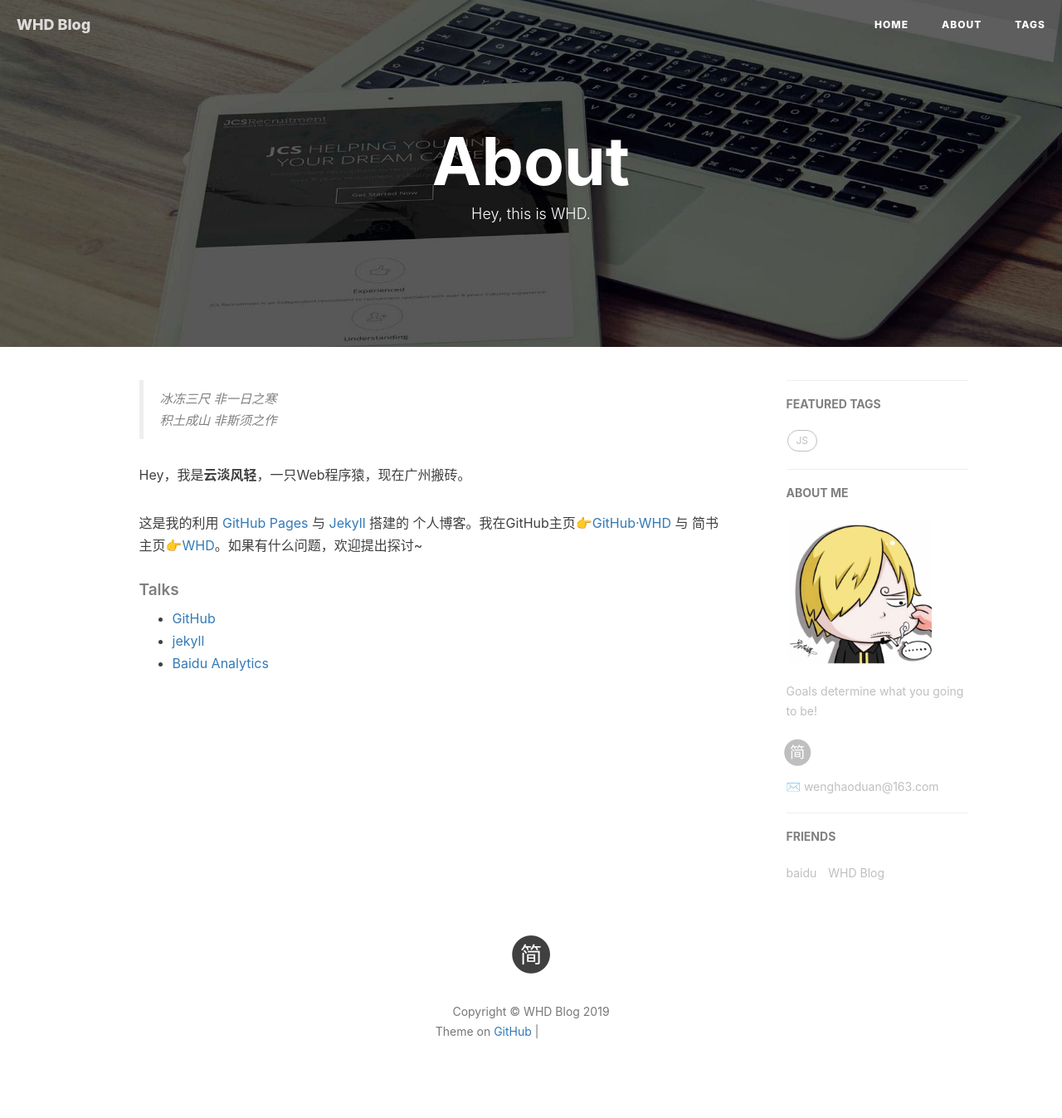
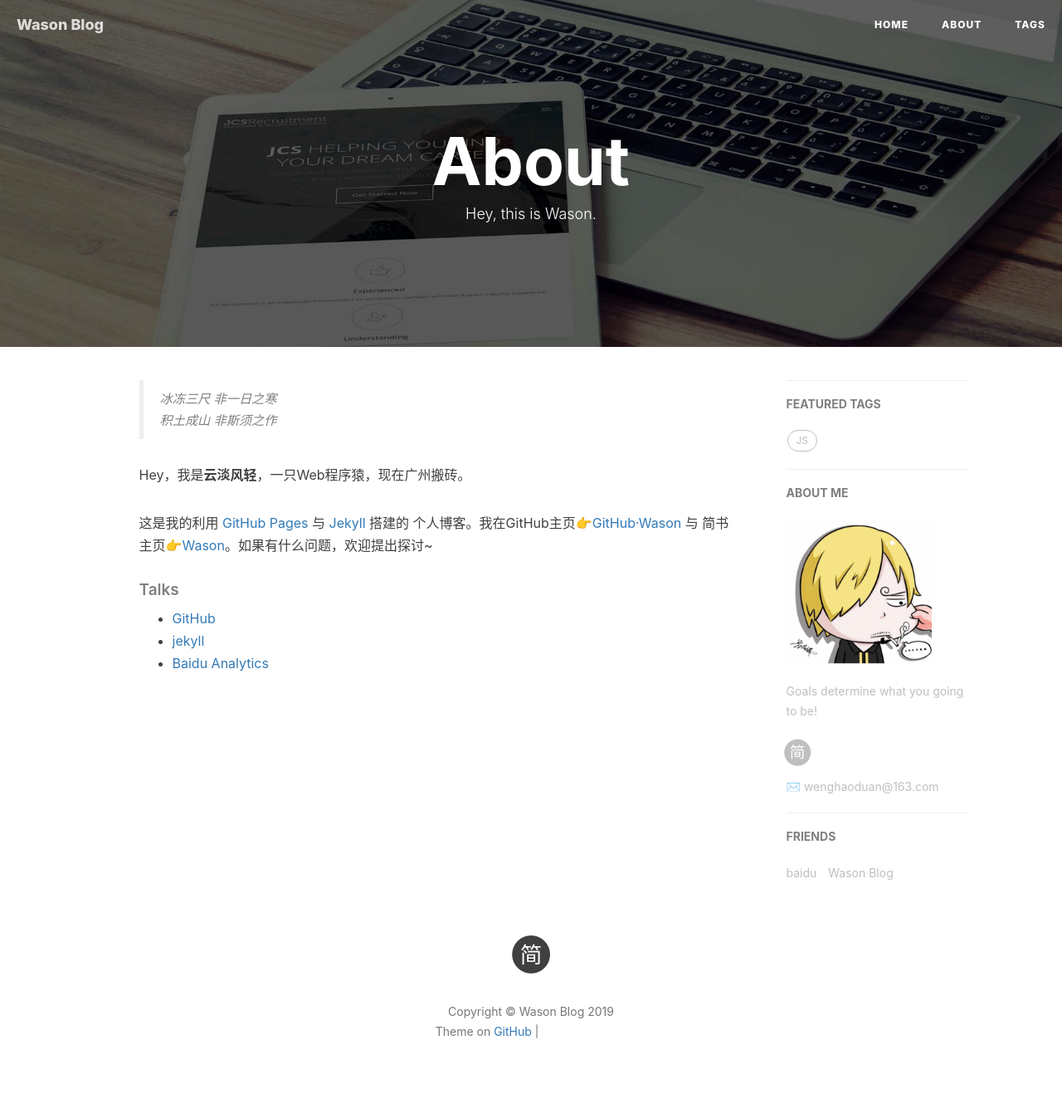
Before and after one commit to hao419/hao419.github.io, a Jekyll site: the page built from about.html, in a window 1280 px wide. Shown: the whole page at 83% size. Built offline with Jekyll 4.4.1, drawn with Linux system fonts in a browser that asks for light colours; nearby versions of some CDN libraries; comment, search, counter and statistics services are not loaded; grey boxes are pictures that could not be loaded.

Commit message:
更改名称

```diff
--- a/_config.yml
+++ b/_config.yml
@@ -1,10 +1,10 @@
 # Site settings
-title: WHD Blog
-SEOTitle: 云淡风轻的博客 | WHD Blog
+title: Wason Blog
+SEOTitle: Wason的博客 | Wason Blog
 header-img: img/post-bg-desk.jpg
 email: wenghaoduan@163.com
 description: "Every failure is leading towards success."
-keyword: "WHD, WHD Blog, 云淡风轻的博客, wenghaoduan, 翁浩端, Web, Vue, Java"
+keyword: "Wason, Wason Blog, Wason的博客, Web, Vue, JS"
 url: "http://hao419.github.io"          # your host, for absolute URL
 baseurl: ""      # for example, '/blog' if your blog hosted on 'host/blog'
 github_repo: "https://github.com/hao419/hao419.github.io.git" # you code repository
@@ -102,7 +102,7 @@ friends: [
         title: "baidu",
         href: "http://www.baidu.com"
     },{
-        title: "WHD Blog",
+        title: "Wason Blog",
         href: "http://wason.club/"
     }
 ]
--- a/about.html
+++ b/about.html
@@ -1,7 +1,7 @@
 ---
 layout: page
 title: "About"
-description: "Hey, this is WHD."
+description: "Hey, this is Wason."
 header-img: "img/post-bg-rwd.jpg"
 ---
 
@@ -20,7 +20,7 @@ header-img: "img/post-bg-rwd.jpg"
 
     <p>Hey，我是<strong>云淡风轻</strong>，一只Web程序猿，现在广州搬砖。</p>
 
-    <p>这是我的利用 <a href="https://pages.github.com/">GitHub Pages</a> 与 <a href="http://jekyll.com.cn/">Jekyll</a> 搭建的 个人博客。我在GitHub主页<a href="https://github.com/hao419">👉GitHub·WHD</a> 与 简书主页<a href="https://http://www.jianshu.com/u/0bfce20a708e">👉WHD</a>。如果有什么问题，欢迎提出探讨~</p>
+    <p>这是我的利用 <a href="https://pages.github.com/">GitHub Pages</a> 与 <a href="http://jekyll.com.cn/">Jekyll</a> 搭建的 个人博客。我在GitHub主页<a href="https://github.com/hao419">👉GitHub·Wason</a> 与 简书主页<a href="https://http://www.jianshu.com/u/0bfce20a708e">👉Wason</a>。如果有什么问题，欢迎提出探讨~</p>
 
     <p></p>
 
--- a/package.json
+++ b/package.json
@@ -1,7 +1,7 @@
 {
   "name": "by-blog",
-  "title": "WHD Blog",
-  "author": "WHD <wenghaoduan@163.com>",
+  "title": "Wason Blog",
+  "author": "Wason <wenghaoduan@163.com>",
   "version": "1.7.0",
   "homepage": "http://hao419.github.io",
   "repository": {
```
Also changed, not shown: _posts/2019-03-07-HTML文件使用jQuery之 $ 的概念注意.md (+1 -1 lines), _posts/2019-03-07-JS、PHP、JAVA方面的字符串转换.md (+1 -1 lines), _posts/2019-03-07-正则表达式初识.md (+1 -1 lines), _posts/2019-08-14-工具篇.md (+1 -1 lines).
